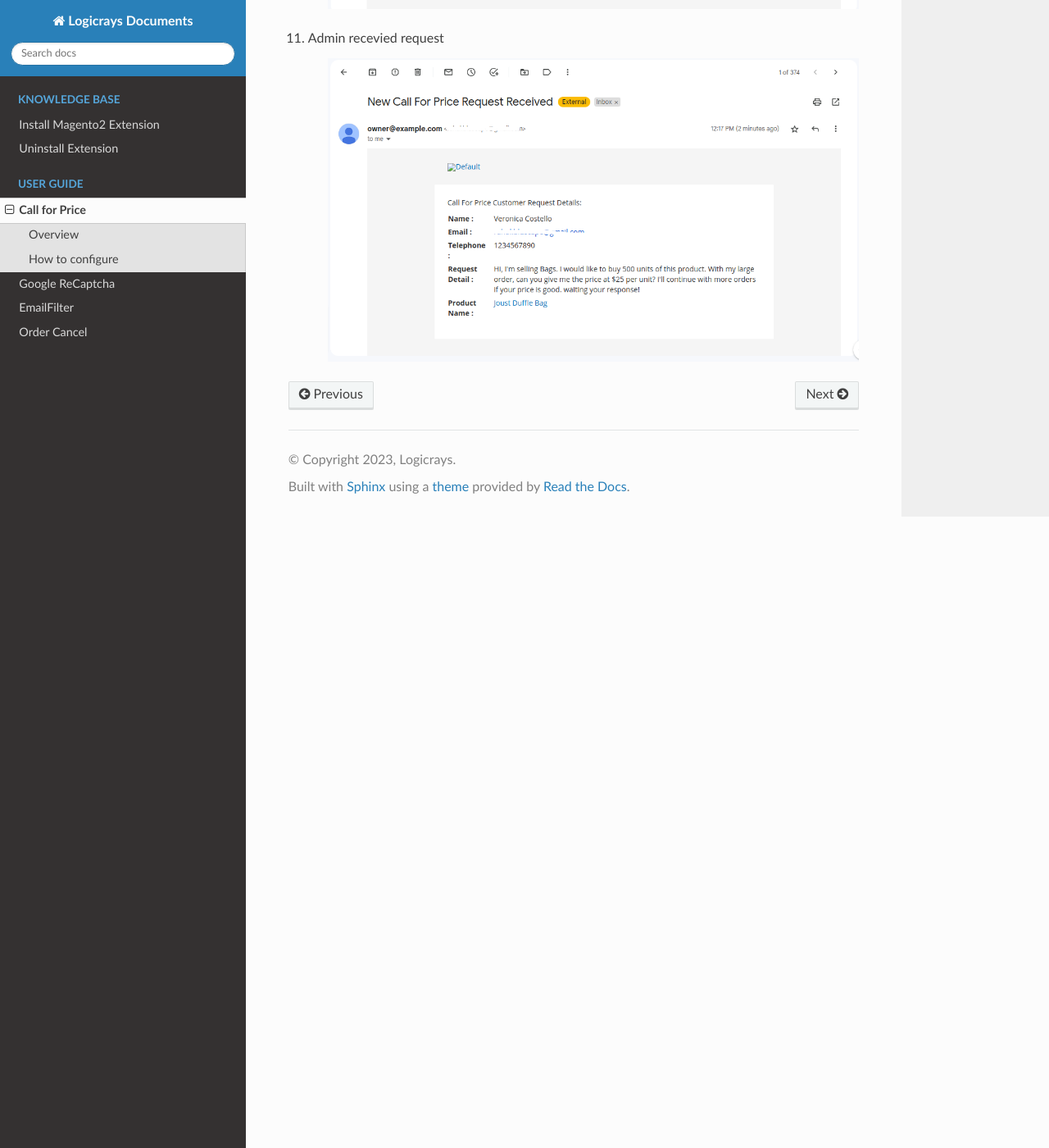
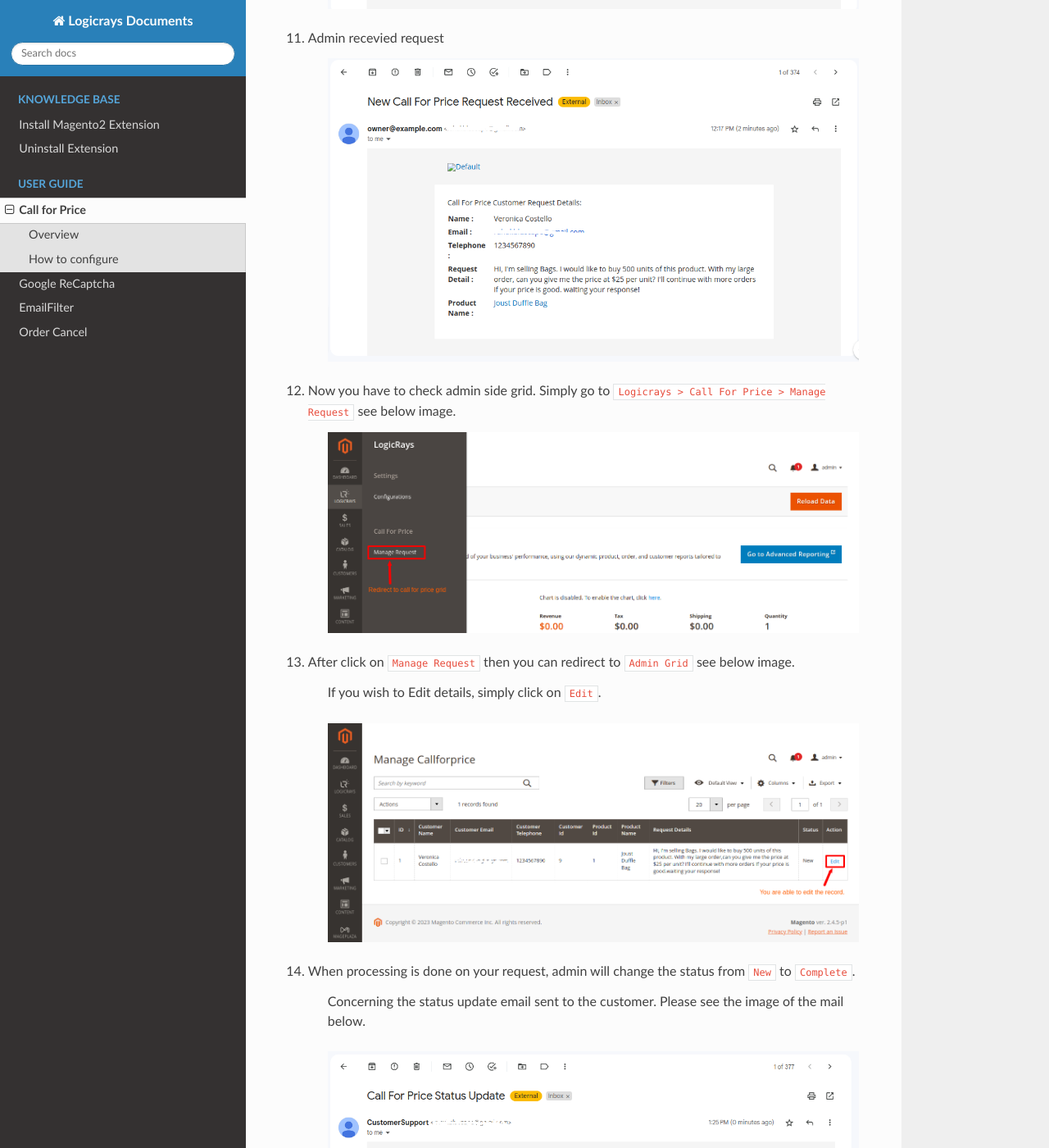
Before and after one commit to rahulp-logicrays/testdocs, a Sphinx documentation site: the page built from docs/User_Guide/call-for-price.rst, in a window 1280 px wide and 1400 px high, scrolled down 6081 px. Shown: the whole window at 82% size. Built offline with Sphinx 7.4.7 and the Read the Docs theme 2.0.0, drawn with Linux system fonts in a browser that asks for light colours.

Commit message:
add status update related ss

```diff
--- a/docs/User_Guide/call-for-price.rst
+++ b/docs/User_Guide/call-for-price.rst
@@ -108,3 +108,19 @@
 #. Admin recevied request
 
     .. figure:: img/callforprice/Admin-side-mail.png
+
+#. Now you have to check admin side grid. Simply go to ``Logicrays > Call For Price > Manage Request`` see below image.
+
+    .. figure:: img/callforprice/Grid.png
+
+#. After click on ``Manage Request`` then you can redirect to ``Admin Grid`` see below image.
+
+    If you wish to Edit details, simply click on ``Edit``.
+
+    .. figure:: img/callforprice/Admin_Grid.png
+
+#. When processing is done on your request, admin will change the status from ``New`` to ``Complete``.
+
+    Concerning the status update email sent to the customer. Please see the image of the mail below.
+
+    .. figure:: img/callforprice/Status-Update-mail.png
```
Also changed, not shown: docs/User_Guide/img/callforprice/Admin_Grid.png (added), docs/User_Guide/img/callforprice/Grid.png (added), docs/User_Guide/img/callforprice/Status-Update-mail.png (added).
